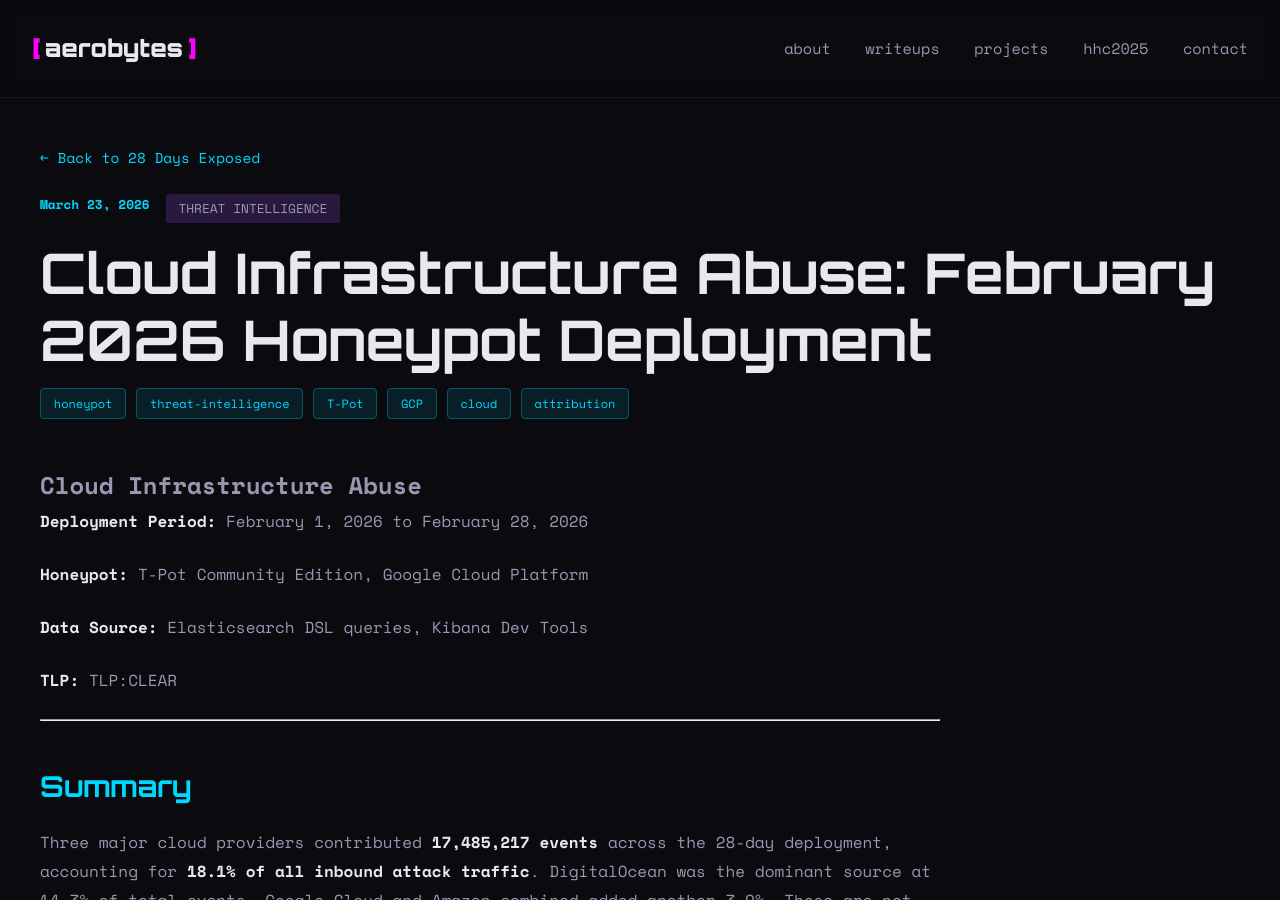
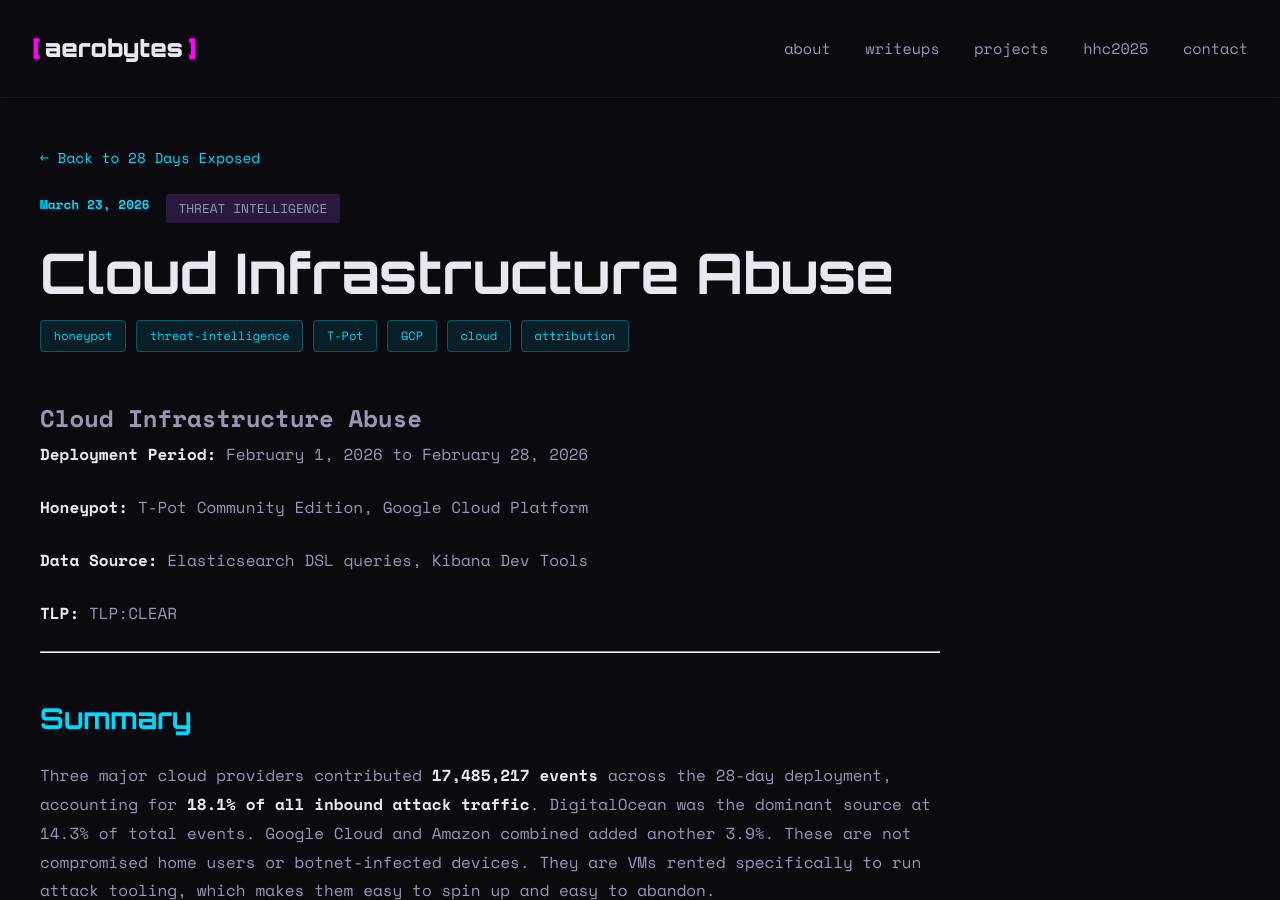
Before and after one commit to Aeronique/aerobytes-site, a Jekyll site: the page built from _posts/2026-03-23-cloud-infrastructure-abuse.md, in a window 1280 px wide and 900 px high. Built offline with Jekyll 4.4.1, drawn with Linux system fonts in a browser that asks for light colours.

Commit message:
update titles

```diff
--- a/_posts/2026-03-23-cloud-infrastructure-abuse.md
+++ b/_posts/2026-03-23-cloud-infrastructure-abuse.md
@@ -1,6 +1,6 @@
 ---
 layout: writeup
-title: "Cloud Infrastructure Abuse: February 2026 Honeypot Deployment"
+title: "Cloud Infrastructure Abuse"
 date: 2026-03-23
 category: THREAT INTELLIGENCE
 tags: ["honeypot", "threat-intelligence", "T-Pot", "GCP", "cloud", "attribution"]
--- a/honeypot-threat-research.html
+++ b/honeypot-threat-research.html
@@ -208,7 +208,7 @@ permalink: /honeypot-threat-research/
 					<span class="writeup-date">MARCH 2026</span>
 					<span class="writeup-category">THREAT INTELLIGENCE</span>
 				</div>
-				<h2 class="writeup-title">Cloud Infrastructure Abuse: February 2026 Honeypot Deployment</h2>
+				<h2 class="writeup-title">Cloud Infrastructure Abuse</h2>
 				<p class="writeup-excerpt">Three major cloud providers contributed 17.4 million events across 28 days, accounting for 18.1% of all inbound attack traffic. DigitalOcean alone was responsible for 14.3%, with a small cluster of VMs in the same subnet generating the bulk of it.</p>
 				<div class="writeup-tags">
 					<span class="tag">honeypot</span>
```
